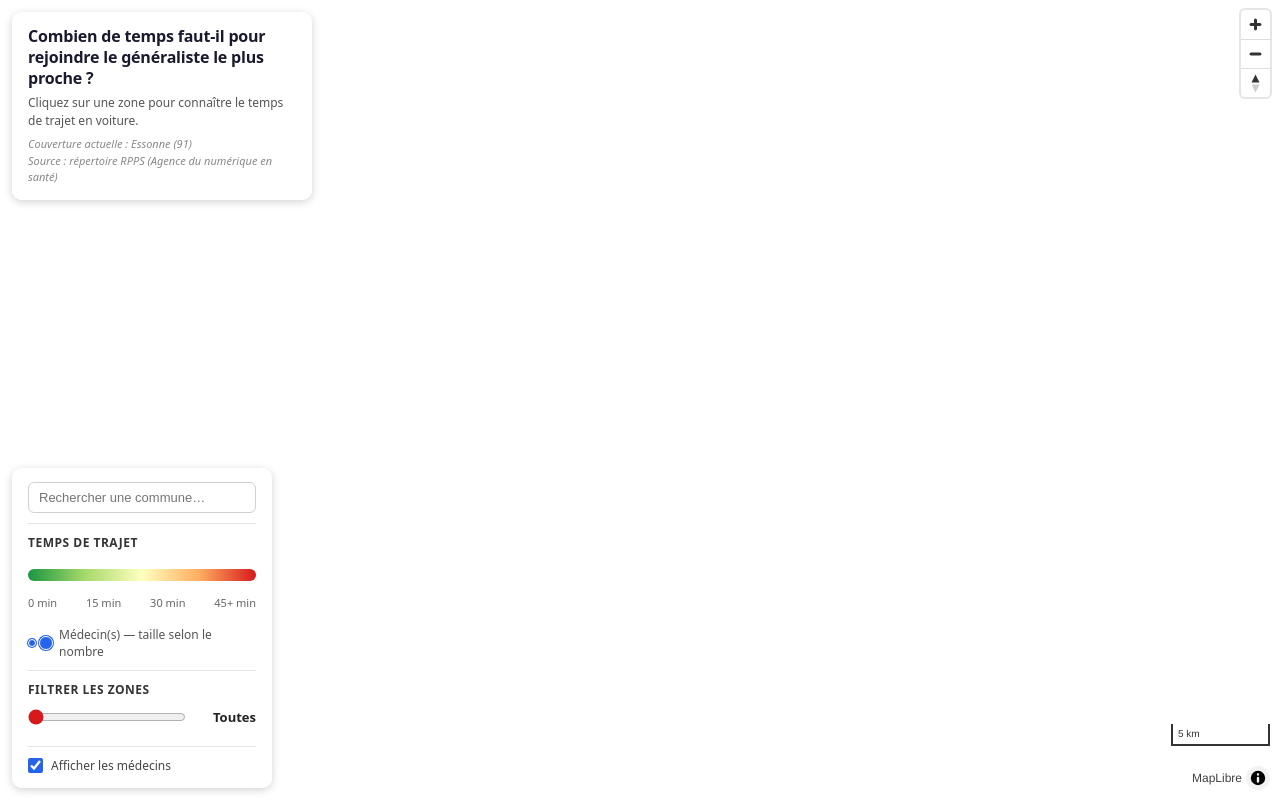
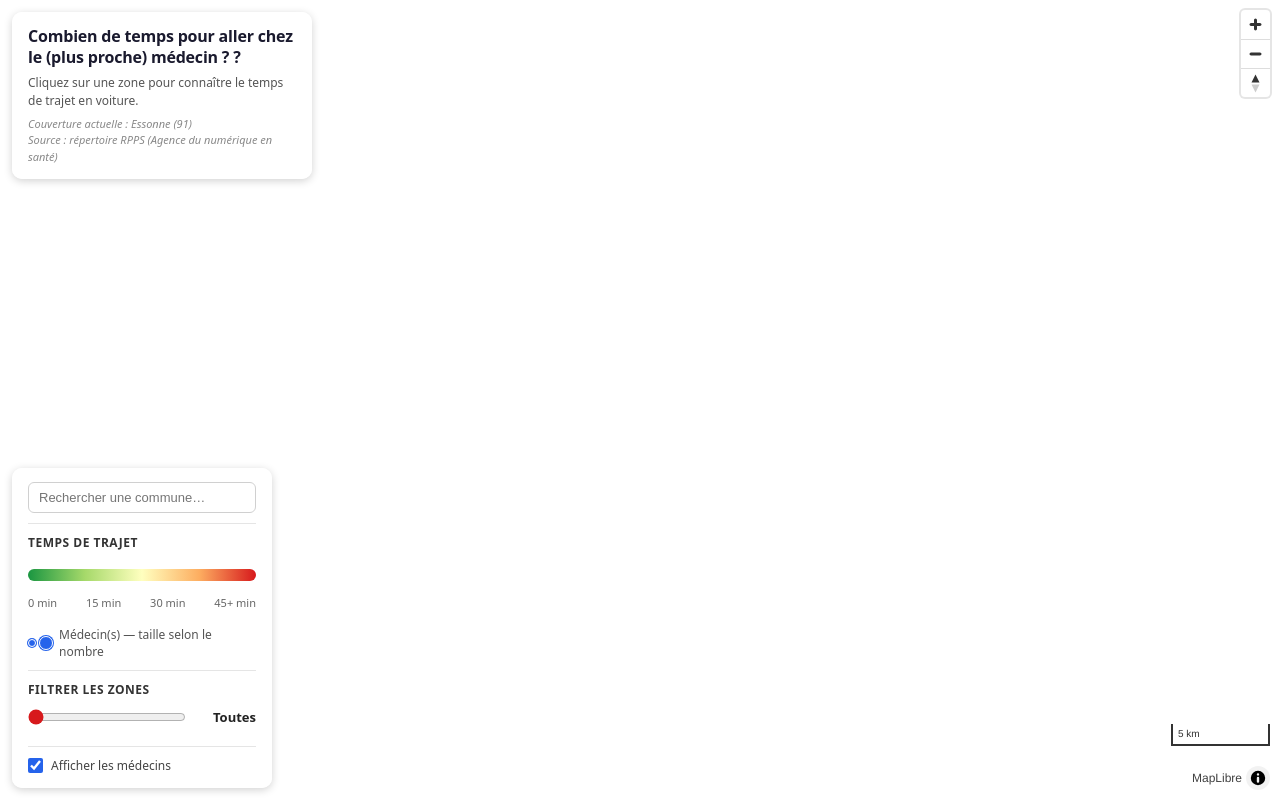
Before and after one commit to stephane-long/medmap, a website built with Vite: page client/index.html in a window 1280 px wide. Built offline with nearby package versions, Linux system fonts and the light colour scheme; no server answers.

Commit message:
Mise à jour du titre

```diff
--- a/client/index.html
+++ b/client/index.html
@@ -10,7 +10,7 @@
 
     <!-- Titre — haut gauche -->
     <div class="panel" id="title-panel">
-      <h1>Combien de temps faut-il pour rejoindre le généraliste le plus proche&nbsp;?</h1>
+      <h1>Combien de temps pour aller chez le (plus proche) médecin ?&nbsp;?</h1>
       <p>Cliquez sur une zone pour connaître le temps de trajet en voiture.</p>
       <p class="coverage">Couverture actuelle : Essonne (91)<br>Source : répertoire RPPS (Agence du numérique en santé)</p>
     </div>
```
